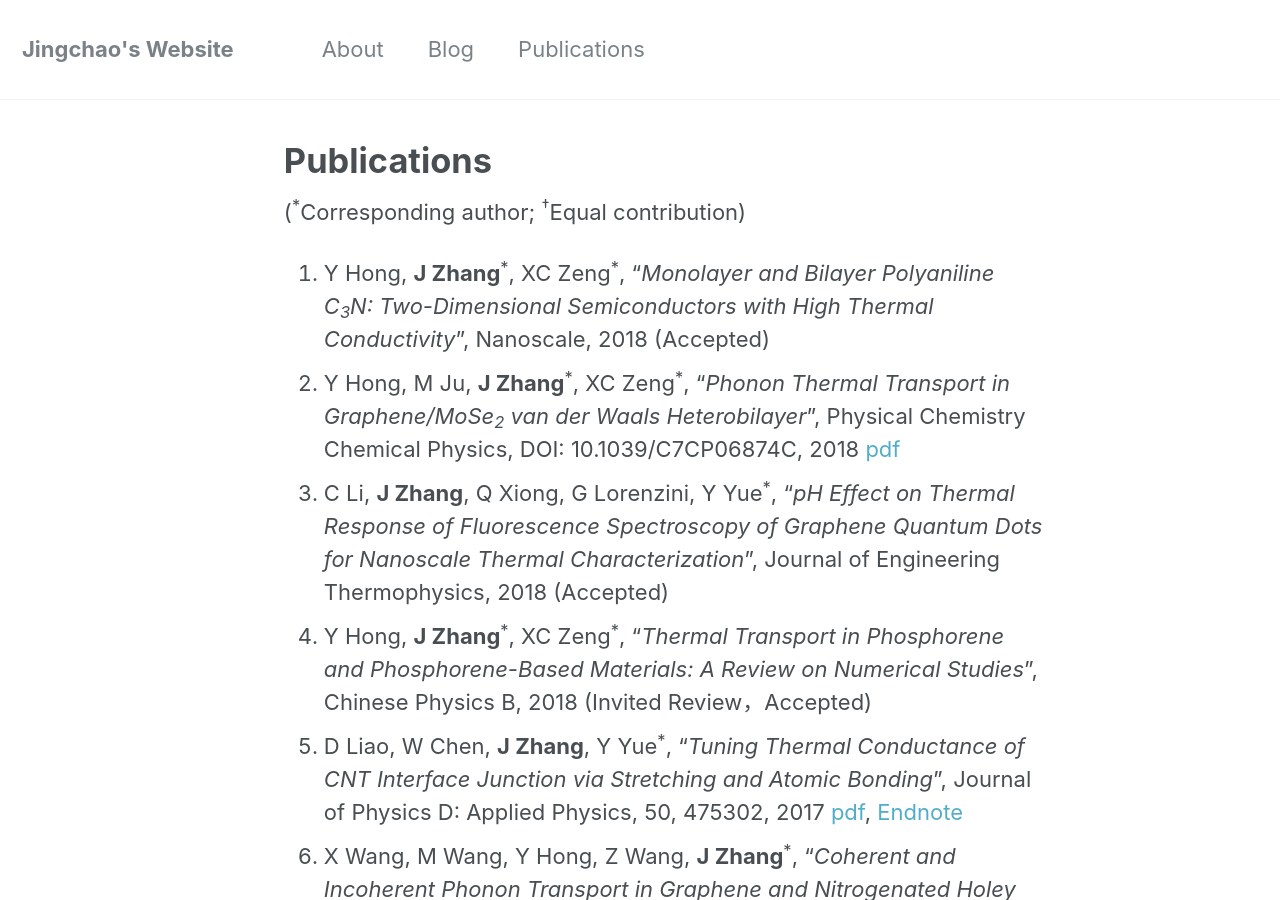
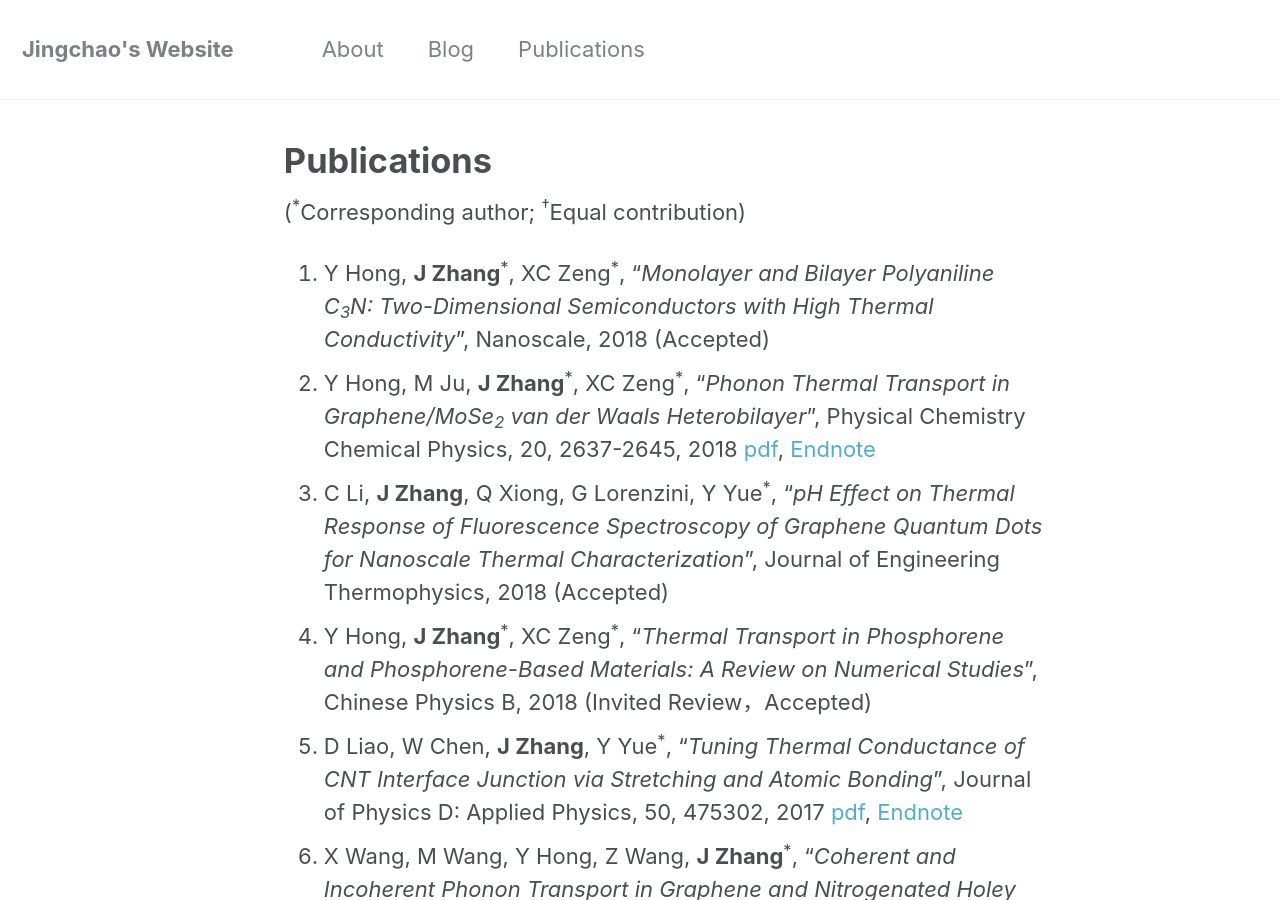
Before and after one commit to JingchaoZhang/JingchaoZhang.github.io, a Jekyll site: the page built from _pages/publications.md, in a window 1280 px wide and 900 px high. Built offline with Jekyll 4.4.1, drawn with Linux system fonts in a browser that asks for light colours.

Commit message:
Update publications.md

```diff
--- a/_pages/publications.md
+++ b/_pages/publications.md
@@ -8,7 +8,7 @@ author_profile: false
 (<sup>\*</sup>Corresponding author; <sup>†</sup>Equal contribution)
 
 1. Y Hong, **J Zhang**<sup>\*</sup>, XC Zeng<sup>\*</sup>, "_Monolayer and Bilayer Polyaniline C<sub>3</sub>N: Two-Dimensional Semiconductors with High Thermal Conductivity_", Nanoscale, 2018 (Accepted)
-1. Y Hong, M Ju, **J Zhang**<sup>\*</sup>, XC Zeng<sup>\*</sup>, "_Phonon Thermal Transport in Graphene/MoSe<sub>2</sub> van der Waals Heterobilayer_", Physical Chemistry Chemical Physics, DOI: 10.1039/C7CP06874C, 2018 [pdf](https://drive.google.com/file/d/1k5u2lq0edLLrHe_thXeGPViDP6baNOrH/view?usp=sharing)
+1. Y Hong, M Ju, **J Zhang**<sup>\*</sup>, XC Zeng<sup>\*</sup>, "_Phonon Thermal Transport in Graphene/MoSe<sub>2</sub> van der Waals Heterobilayer_", Physical Chemistry Chemical Physics, 20, 2637-2645, 2018 [pdf](https://drive.google.com/file/d/1k5u2lq0edLLrHe_thXeGPViDP6baNOrH/view?usp=sharing), [Endnote](https://drive.google.com/uc?export=download&id=1ZJy2oPJVW0wXyWCvhVaUJGBgGGVWsfaS)
 1. C Li, **J Zhang**, Q Xiong, G Lorenzini, Y Yue<sup>\*</sup>, "_pH Effect on Thermal Response of Fluorescence Spectroscopy of Graphene Quantum Dots for Nanoscale Thermal Characterization_", Journal of Engineering Thermophysics, 2018 (Accepted)
 1. Y Hong, **J Zhang**<sup>\*</sup>, XC Zeng<sup>\*</sup>, "_Thermal Transport in Phosphorene and Phosphorene-Based Materials: A Review on Numerical Studies_", Chinese Physics B, 2018 (Invited Review，Accepted)
 1. D Liao, W Chen, **J Zhang**, Y Yue<sup>\*</sup>, "_Tuning Thermal Conductance of CNT Interface Junction via Stretching and Atomic Bonding_", Journal of Physics D: Applied Physics, 50, 475302, 2017 [pdf](https://drive.google.com/file/d/0B3Yj4QkZpI-dUjhxMnhKcUVYRW8/view?usp=sharing), [Endnote](https://drive.google.com/uc?export=download&id=0B3Yj4QkZpI-dZ3d0UVNwaHBia2c)
```
